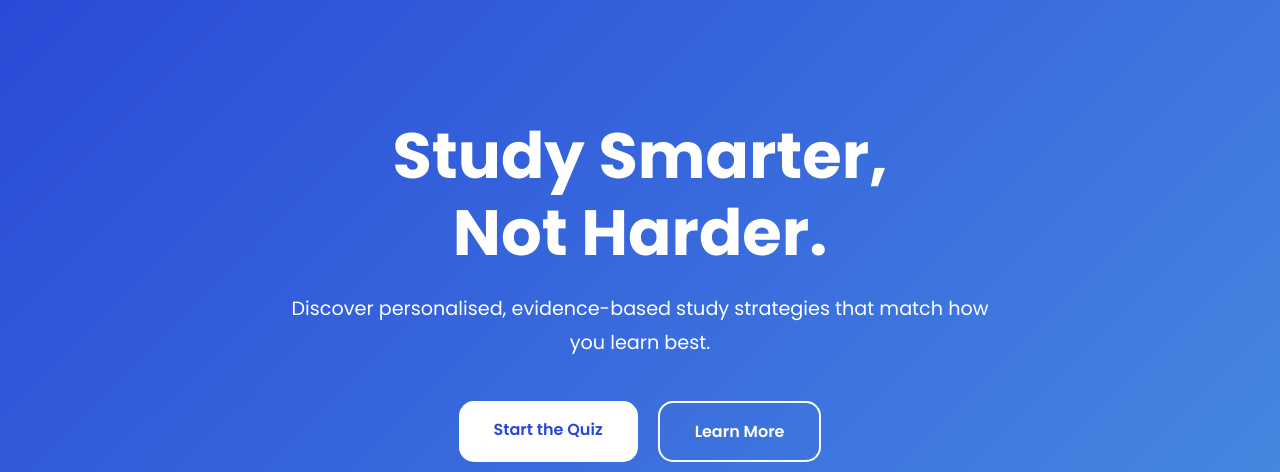
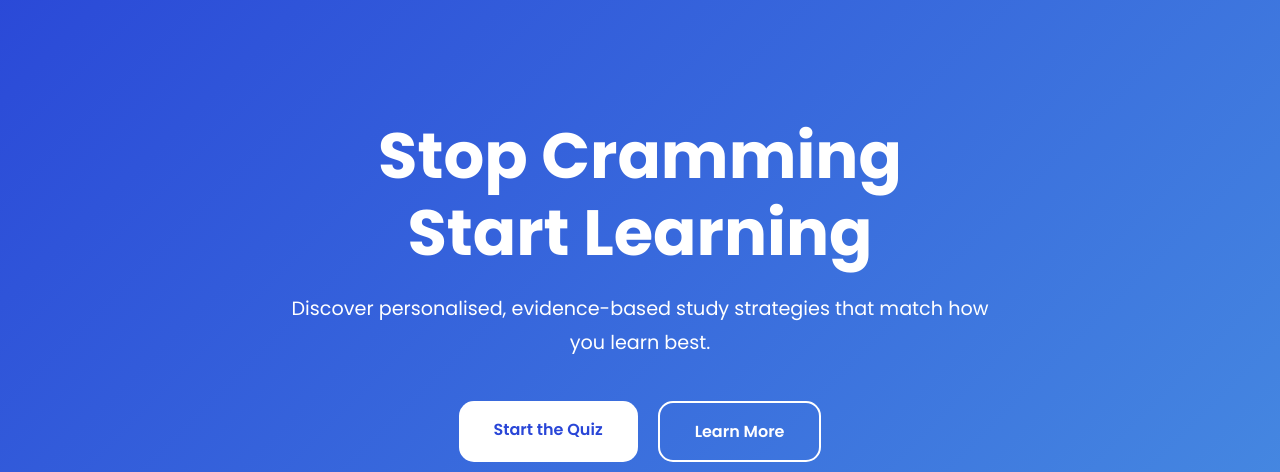
Before and after one commit to HiddenOffence/SCAM_1.0, a Flask app: page / in a window 1280 px wide. Shown: the part 98-570 px from the top of the page. Run offline with Flask 3, Linux system fonts and the light colour scheme.

Commit message:
Changed the words on the home page

```diff
--- a/templates/home.html
+++ b/templates/home.html
@@ -6,7 +6,7 @@
 
     <div class="hero-text">
 
-        <h1>Study Smarter,<br>Not Harder.</h1>
+        <h1>Stop Cramming<br>Start Learning</h1>
 
         <p>
             Discover personalised, evidence-based study
```
